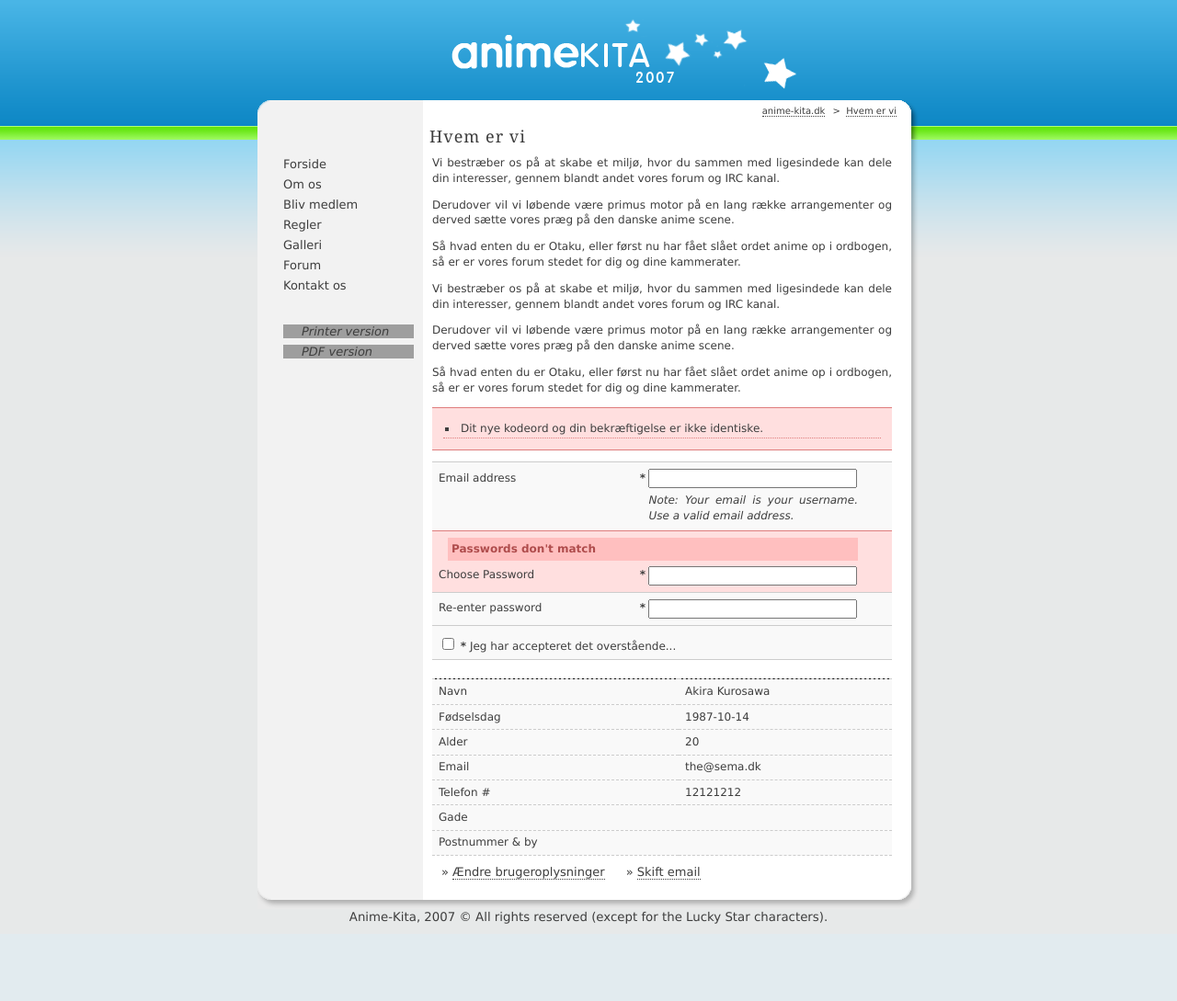
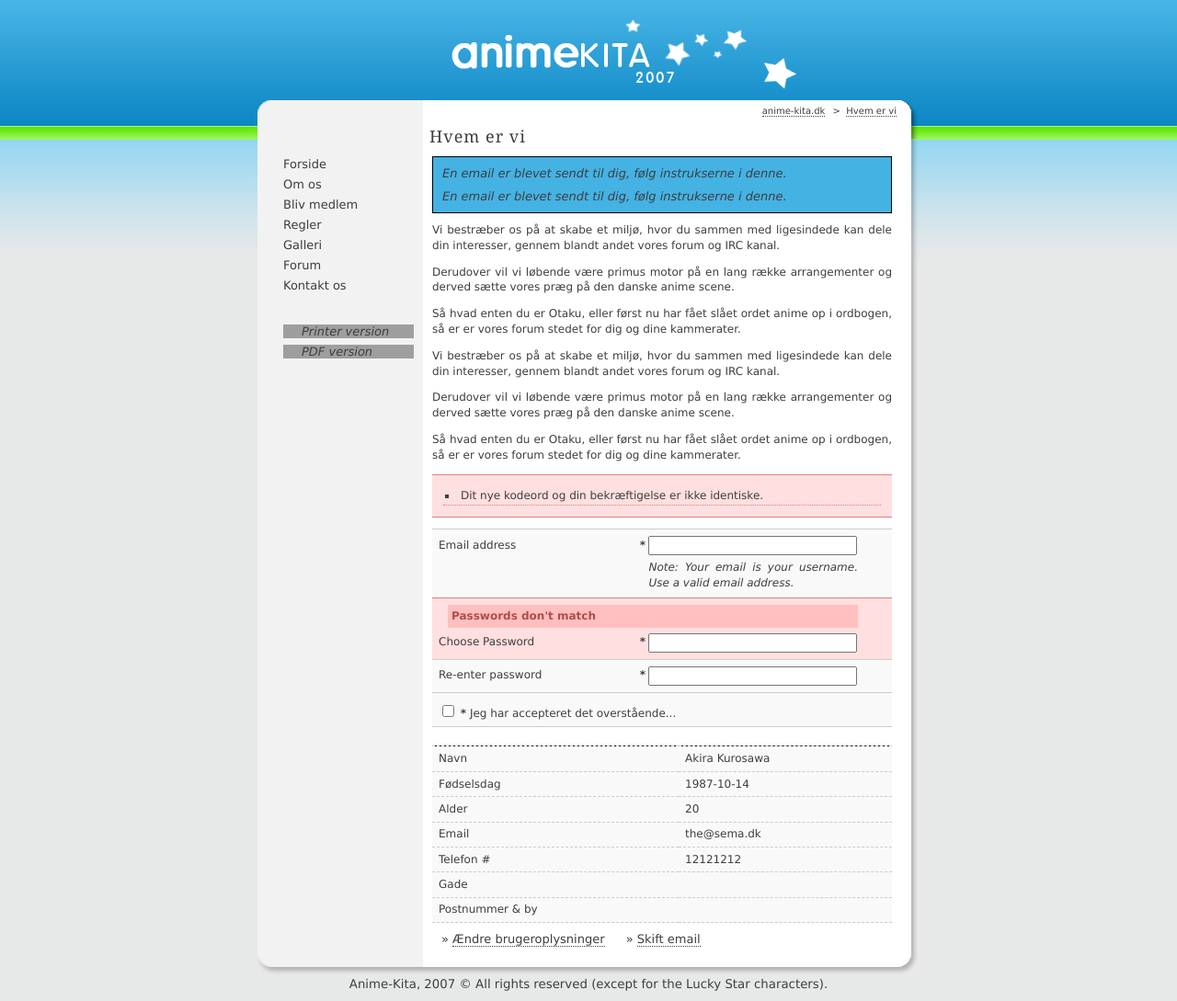
Before and after one commit to animekita/anime-kita-static, a PHP site: page /form.htm in a window 1280 px wide. Shown: the whole page at 92% size. Before the commit the page ends 1005 px from the top, so only its background shows below. Run offline with PHP 8.4, Linux system fonts and the light colour scheme; grey boxes are pictures that could not be loaded.

Commit message:
Event beskederne i selvbetjening-systemet ser nu lidt bedre ud.

```diff
--- a/css/extra.css
+++ b/css/extra.css
@@ -209,3 +209,17 @@
 #content ul.table-options li a {
 	font-weight: normal;
 }
+
+#content #messages {
+	background-color: #45B2E4;
+	list-style: none;
+	padding: 0 0 10px 0;
+	overflow: auto;
+	border: solid 1px #000000;
+}
+#content #messages li {
+	margin: 10px 10px 0px 10px;
+	font-style: italic;
+	padding: 0;
+
+}
--- a/form.htm
+++ b/form.htm
@@ -45,6 +45,12 @@
 
 			<div id="content">
 				<h2>Hvem er vi</h2>
+
+				<ul id="messages">
+					<li>En email er blevet sendt til dig, følg instrukserne i denne.</li>
+					<li>En email er blevet sendt til dig, følg instrukserne i denne.</li>
+				</ul>
+
 				<p>Vi bestræber os på at skabe et miljø, hvor du sammen med ligesindede kan dele din interesser, gennem blandt andet vores forum og IRC kanal.</p>
 				<p>Derudover vil vi løbende være primus motor på en lang række arrangementer og derved sætte vores præg på den danske anime scene.</p>
 				<p>Så hvad enten du er Otaku, eller først nu har fået slået ordet anime op i ordbogen, så er er vores forum stedet for dig og dine kammerater.</p>
```
